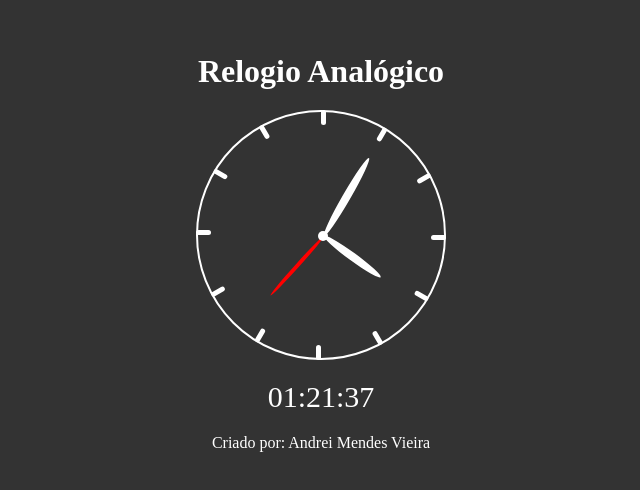
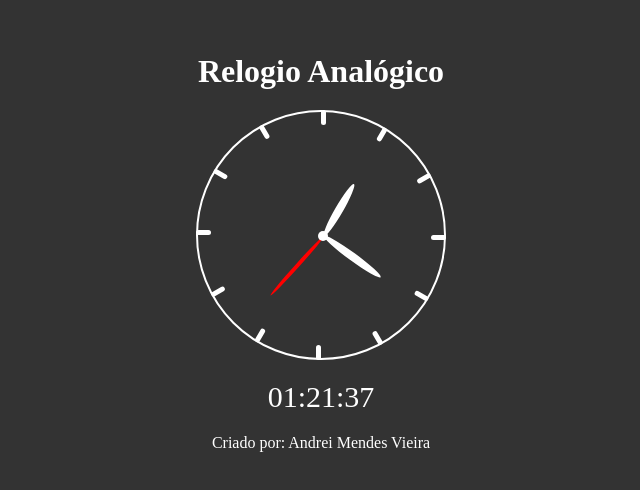
Before and after one commit to andreimv12/prjt-rel-gio, a plain HTML site: page index.html in a window 1280 px wide. Shown: the part 148-638 px from the top of the page, 319-959 px from the left. Drawn offline with Linux system fonts and the light colour scheme.

Commit message:
comitando arquivo style.css ponteiro hrs

```diff
--- a/assets/css/style.css
+++ b/assets/css/style.css
@@ -53,7 +53,7 @@ main div span{
     transform: rotateZ(720deg);
 }
 .ponteiros .hrs{
-    width: 90px;
+    width: 60px;
     height: 8px;
     background-color: #fff;
 }
```
